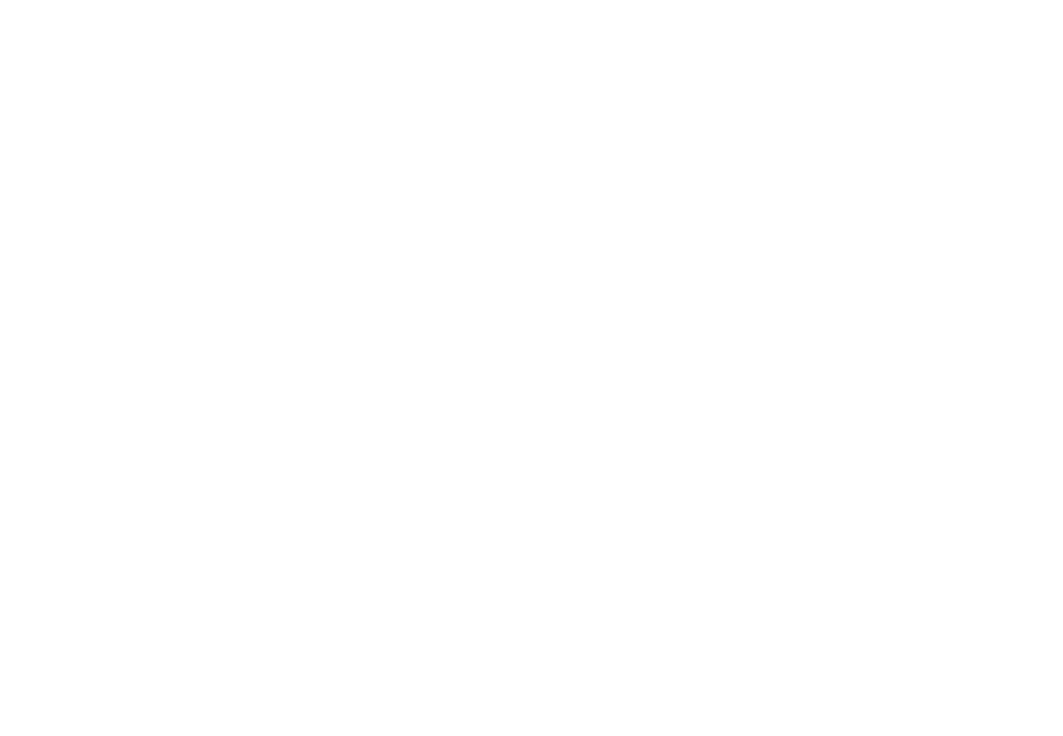
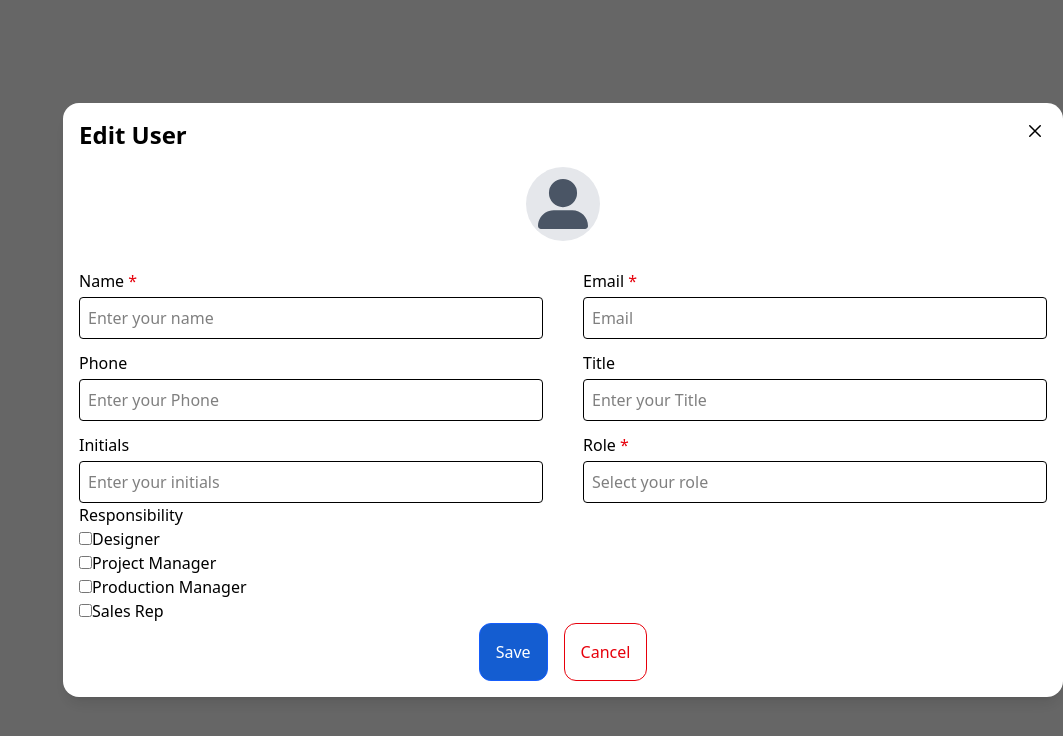
Before and after one commit to iajy/G3-Apllication, a React (Vite) app: page /editUser in a window 1280 px wide. Before the commit this address had no page. Shown: the top 736 px of the page, without its empty margins (217-1280 px from the left). Built offline with nearby package versions, Linux system fonts and the light colour scheme.

Commit message:
edit page added

```diff
--- a/src/App.jsx
+++ b/src/App.jsx
@@ -2,6 +2,7 @@ import React from "react";
 import Login from "./Components/Login";
 import DashBoard from "./Components/DashBoard";
 import { Route, Router, Routes } from "react-router-dom";
+import EditUser from "./Components/EditUser";
 
 const App = () => {
   return (
@@ -16,6 +17,7 @@ const App = () => {
           }
         />
         <Route path="/dashboard" element={<DashBoard />} />
+        <Route path="/editUser" element={<EditUser />} />
       </Routes>
     </>
   );
--- /dev/null
+++ b/src/Components/EditUser.jsx
@@ -0,0 +1,135 @@
+import React from "react";
+import { FaUserLarge } from "react-icons/fa6";
+import { IoCloseOutline } from "react-icons/io5";
+
+const EditUser = ({ onExit }) => {
+  return (
+    <div className="fixed inset-0 flex items-center justify-end bg-black/60 z-50">
+      <div className=" w-250 absolute flex flex-col gap-4 p-4  bg-white rounded-2xl shadow-lg">
+        <div className="flex justify-between ">
+          <h1 className="text-2xl font-bold ">Edit User</h1>
+          <IoCloseOutline
+            onClick={onExit}
+            className="cursor-pointer text-2xl hover:text-red-600"
+          />
+        </div>
+        <div className="flex flex-col items-center">
+          <div className="bg-gray-200 p-3 rounded-full">
+            <FaUserLarge className="text-gray-600" size={50} />
+          </div>
+        </div>
+        <br />
+        <form action="">
+          <div className="grid grid-cols-2 gap-10">
+            <div className="relative">
+              <label htmlFor="" className="absolute -top-7">
+                Name <span className="text-red-600">*</span>
+              </label>
+              <input
+                type="text"
+                name=""
+                id=""
+                placeholder="Enter your name"
+                required
+                className="border rounded p-2 w-full focus:outline-1 focus:outline-blue-600"
+              />
+            </div>
+            <div className="relative">
+              <label htmlFor="" className="absolute -top-7">
+                Email <span className="text-red-600">*</span>
+              </label>
+              <input
+                type="email"
+                name=""
+                id=""
+                placeholder="Email"
+                required
+                className="border rounded p-2 w-full focus:outline-1 focus:outline-blue-600"
+              />
+            </div>
+            <div className="relative">
+              <label htmlFor="" className="absolute -top-7">
+                Phone
+              </label>
+              <input
+                type="number"
+                name=""
+                id=""
+                placeholder="Enter your Phone"
+                className="border rounded p-2 w-full focus:outline-1 focus:outline-blue-600"
+              />
+            </div>
+            <div className="relative">
+              <label htmlFor="" className="absolute -top-7">
+                Title
+              </label>
+              <input
+                type="text"
+                name=""
+                id=""
+                placeholder="Enter your Title"
+                className="border rounded p-2 w-full focus:outline-1 focus:outline-blue-600"
+              />
+            </div>
+            <div className="relative">
+              <label htmlFor="" className="absolute -top-7">
+                Initials{" "}
+              </label>
+              <input
+                type="text"
+                name=""
+                id=""
+                placeholder="Enter your initials"
+                className="border rounded p-2 w-full focus:outline-1 focus:outline-blue-600"
+              />
+            </div>
+            <div className="relative">
+              <label htmlFor="" className="absolute -top-7">
+                Role <span className="text-red-600">*</span>
+              </label>
+              <input
+                type="text"
+                name=""
+                id=""
+                placeholder="Select your role"
+                required
+                className="border rounded p-2 w-full focus:outline-1 focus:outline-blue-600"
+              />
+            </div>
+          </div>
+          <div>
+            <span>Responsibility</span>
+            <br />
+            <input type="checkbox" name="" id="" />
+            Designer
+            <br />
+            <input type="checkbox" name="" id="" />
+            Project Manager
+            <br />
+            <input type="checkbox" name="" id="" />
+            Production Manager <br />
+            <input type="checkbox" name="" id="" />
+            Sales Rep
+          </div>
+          <div className="flex justify-center gap-4">
+            <button
+              type="submit"
+              className=" p-4 rounded-xl border border-blue-600 bg-[#145dd1] text-white"
+            >
+              Save
+            </button>
+            <button
+              type="button"
+              onClick={onExit}
+              className=" p-4 rounded-xl border border-red-600 text-red-600"
+            >
+              Cancel
+            </button>
+          </div>
+        </form>
+      </div>
+    </div>
+  );
+};
+
+export default EditUser;
--- a/src/Components/UserList.jsx
+++ b/src/Components/UserList.jsx
@@ -9,6 +9,8 @@ import TablePagination from "@mui/material/TablePagination";
 import TableRow from "@mui/material/TableRow";
 import { MdOutlineDelete } from "react-icons/md";
 import { FaRegEdit } from "react-icons/fa";
+import EditUser from "./EditUser";
+import { useState } from "react";
 
 const columns = [
   { id: "SL", label: "S.L", minWidth: 10 },
@@ -48,7 +50,7 @@ function createData(
   title,
   action
 ) {
-  //   const density = population / size;
+
   return { SL, name, email, initials, phone, role, status, title, action };
 }
 
@@ -120,7 +122,7 @@ const rows = [
     "Binu",
     123456667,
     "User",
-    "Active",
+    "Inactive",
     "23-03-25"
   ),
   createData(
@@ -140,7 +142,7 @@ const rows = [
     "Binu",
     123456667,
     "User",
-    "Active",
+    "Inactive",
     "23-03-25"
   ),
   createData(
@@ -160,7 +162,7 @@ const rows = [
     "Binu",
     123456667,
     "User",
-    "Active",
+    "Inactive",
     "23-03-25"
   ),
 ];
@@ -178,7 +180,14 @@ export default function UserList() {
     setPage(0);
   };
 
+  const [edit, setEdit] = useState(false);
+
+  const editUser = () => {
+    setEdit(!edit);
+  };
+
   return (
+    <>
       <Paper sx={{ width: "100%", overflow: "hidden" }}>
         <TableContainer sx={{ maxHeight: 440 }}>
           <Table stickyHeader aria-label="sticky table">
@@ -200,7 +209,12 @@ export default function UserList() {
                 .slice(page * rowsPerPage, page * rowsPerPage + rowsPerPage)
                 .map((row) => {
                   return (
-                  <TableRow hover role="checkbox" tabIndex={-1} key={row.code}>
+                    <TableRow
+                      hover
+                      role="checkbox"
+                      tabIndex={-1}
+                      key={row.code}
+                    >
                       {columns.map((column) => {
                         const value = row[column.id];
                         return (
@@ -221,7 +235,7 @@ export default function UserList() {
                                   <FaRegEdit
                                     className="text-blue-600 cursor-pointer "
                                     size={19}
-                                //   onClick={editUser}
+                                    onClick={editUser}
                                   />
                                 </div>
                               </div>
@@ -245,5 +259,7 @@ export default function UserList() {
           onRowsPerPageChange={handleChangeRowsPerPage}
         />
       </Paper>
+      {edit && <EditUser onExit={() => setEdit(false)} />}
+    </>
   );
 }
--- a/src/main.jsx
+++ b/src/main.jsx
@@ -8,8 +8,6 @@ createRoot(document.getElementById("root")).render(
   <StrictMode>
     <BrowserRouter>
       <App />
-
     </BrowserRouter>
-
   </StrictMode>
 );
```
Lines whose indentation alone changed are shown as unchanged.
